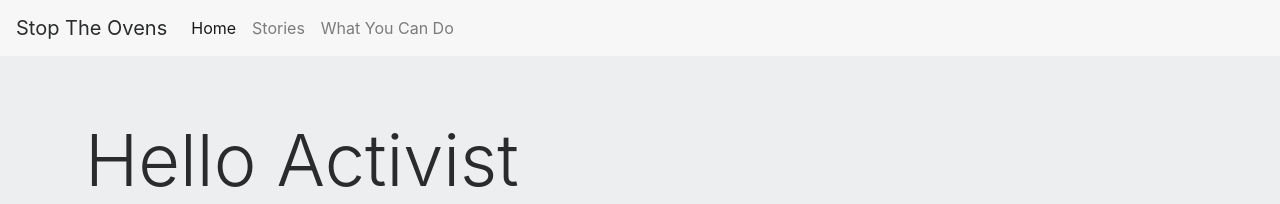
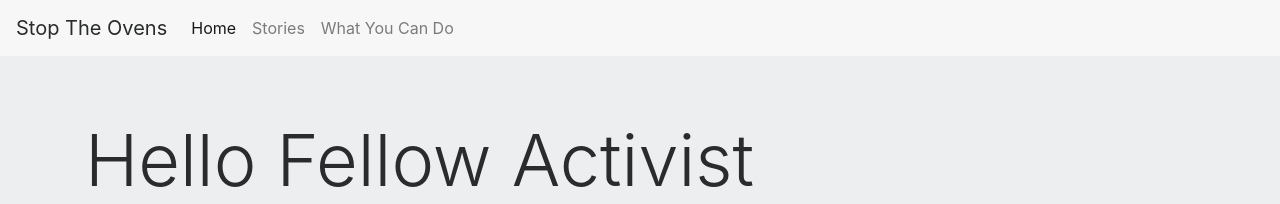
Before and after one commit to Alumaur/Alumaur.github.io, a plain HTML site: page index.html in a window 1280 px wide. Shown: the top 204 px of the page. Drawn offline with nearby package versions, Linux system fonts and the light colour scheme.

Commit message:
Update index.html

```diff
--- a/index.html
+++ b/index.html
@@ -34,7 +34,7 @@
 </nav>
 <div class="jumbotron jumbotron-fluid">
   <div class="container">
-    <h1 class="display-3">Hello Activist</h1>
+    <h1 class="display-3">Hello Fellow Activist</h1>
     <p class="lead">All across our nation people are being killed and taken from thier homes. Today we change that. For years we have been tormented by the Oven-Kind. From Hanzel and Gretel to everyday citizens, these ovens NEED to be stopped</p>
   <img src="https://talesofpiglingbland.files.wordpress.com/2012/07/oven-of-evil.jpg" class="img-fluid" alt="Responsive image">
   </div>
```
